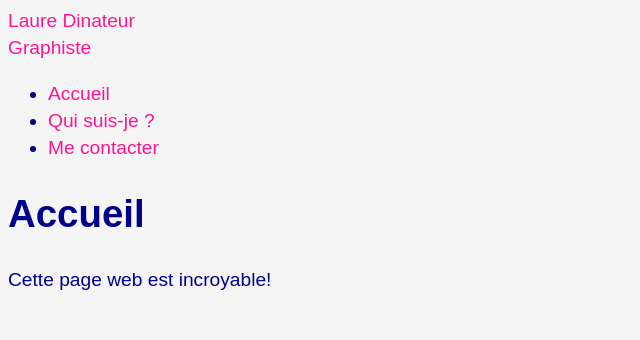
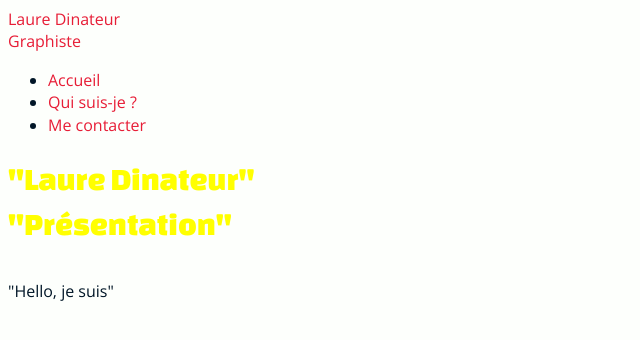
Before and after one commit to divtec-cejef/293-laure-dinateur-ZAKHKAR, a plain HTML site: page index.html in a window 1280 px wide. Shown: the whole page, without its empty margins (0-640 px from the left). Drawn offline with Linux system fonts and the light colour scheme.

Commit message:
base du site html et scc crée un menu ajout css de base et fonts

```diff
--- a/css/main.css
+++ b/css/main.css
@@ -1,14 +1,52 @@
+/************************************
+            FONTS
+************************************/
+/* open-sans-regular - latin */
+@font-face {
+    font-display: swap; /* Check https://developer.mozilla.org/en-US/docs/Web/CSS/@font-face/font-display for other options. */
+    font-family: 'Open Sans';
+    font-style: normal;
+    font-weight: 400;
+    src: url('../fonts/open-sans-v40-latin-regular.woff2') format('woff2'); /* Chrome 36+, Opera 23+, Firefox 39+, Safari 12+, iOS 10+ */
+}
+/* open-sans-italic - latin */
+@font-face {
+    font-display: swap; /* Check https://developer.mozilla.org/en-US/docs/Web/CSS/@font-face/font-display for other options. */
+    font-family: 'Open Sans';
+    font-style: italic;
+    font-weight: 400;
+    src: url('../fonts/open-sans-v40-latin-italic.woff2') format('woff2'); /* Chrome 36+, Opera 23+, Firefox 39+, Safari 12+, iOS 10+ */
+}
+/* open-sans-800 - latin */
+@font-face {
+    font-display: swap; /* Check https://developer.mozilla.org/en-US/docs/Web/CSS/@font-face/font-display for other options. */
+    font-family: 'Open Sans';
+    font-style: normal;
+    font-weight: 800;
+    src: url('../fonts/open-sans-v40-latin-800.woff2') format('woff2'); /* Chrome 36+, Opera 23+, Firefox 39+, Safari 12+, iOS 10+ */
+}
+/* changa-one-regular - latin */
+@font-face {
+    font-display: swap; /* Check https://developer.mozilla.org/en-US/docs/Web/CSS/@font-face/font-display for other options. */
+    font-family: 'Changa One';
+    font-style: normal;
+    font-weight: 400;
+    src: url('../fonts/changa-one-v20-latin-regular.woff2') format('woff2'); /* Chrome 36+, Opera 23+, Firefox 39+, Safari 12+, iOS 10+ */
+}
+/************************************
+           REGLES GENERALES
+************************************/
 * {
     box-sizing: border-box;
 }
 
 body {
-    font-family: Arial, sans-serif;
+    font-family: "Open Sans", sans-serif;
     font-weight: 400;
-    font-size: 1.2rem;
+    font-size: 100%;
     line-height: 1.4;
-    color: darkblue;
-    background-color: whitesmoke;
+    color: #011627;
+    background-color: #fdfffc;
 }
 
 img {
@@ -16,12 +54,49 @@ img {
     height: auto;
     width: auto;
 }
-
+h1,
+h2,
+h3,
+h4,
+h5,
+h6  {
+    font-family: "Changa One", sans-serif;
+    font-weight: 400;
+}
+h1 {
+    font-size: 2rem ;
+    margin-bottom: 1em;
+}
+h2 {
+    font-size: 1.5rem ;
+    margin-bottom: .75em;
+}
+p {
+    line-height: 1.5;
+}
 a {
-    color: deeppink;
+    color: #e71d36;
     text-decoration: none;
 }
 
 a:hover {
-    color: darkmagenta;
+    text-shadow: 1px 1px 2px rgba(0,0,0,.5);
 }
+/************************************
+            PAGE ACCUEIL
+************************************/
+.page-accueil h1 {
+    color: yellow;
+}
+/************************************
+            PAGE CONTACT
+************************************/
+.page-contact h1 {
+    color: red;
+}
+/************************************
+            PAGE INFO
+************************************/
+.page-info h1 {
+    color: blue;
+}
--- a/index.html
+++ b/index.html
@@ -13,7 +13,7 @@
     <link rel="icon" type="image/x-icon" href="favicon.ico">
     <link rel="stylesheet" href="css/main.css">
 </head>
-<body>
+<body class="page-accueil">
 <header>
     <a class="logo" href="index.html">
     <div class="nom">Laure Dinateur</div>
@@ -33,9 +33,15 @@
     </ul>
     </nav>
 </header>
+<main>
     <!-- Titre principal (unique) de la page -->
-	<h1>Accueil</h1>
+	<h1>
+        "Laure Dinateur"
+        <br>
+        "Présentation"
+    </h1>
     <!-- Un paragraphe -->
-    <p>Cette page web est incroyable!</p>
+    <p>"Hello, je suis"</p>
+</main>
 </body>
 </html>
```
Also changed, not shown: contact.html (+1 -1 lines), information.html (+11 -1 lines), fonts/changa-one-v20-latin-regular.woff2 (added), fonts/open-sans-v40-latin-800.woff2 (added), fonts/open-sans-v40-latin-italic.woff2 (added), fonts/open-sans-v40-latin-regular.woff2 (added).
